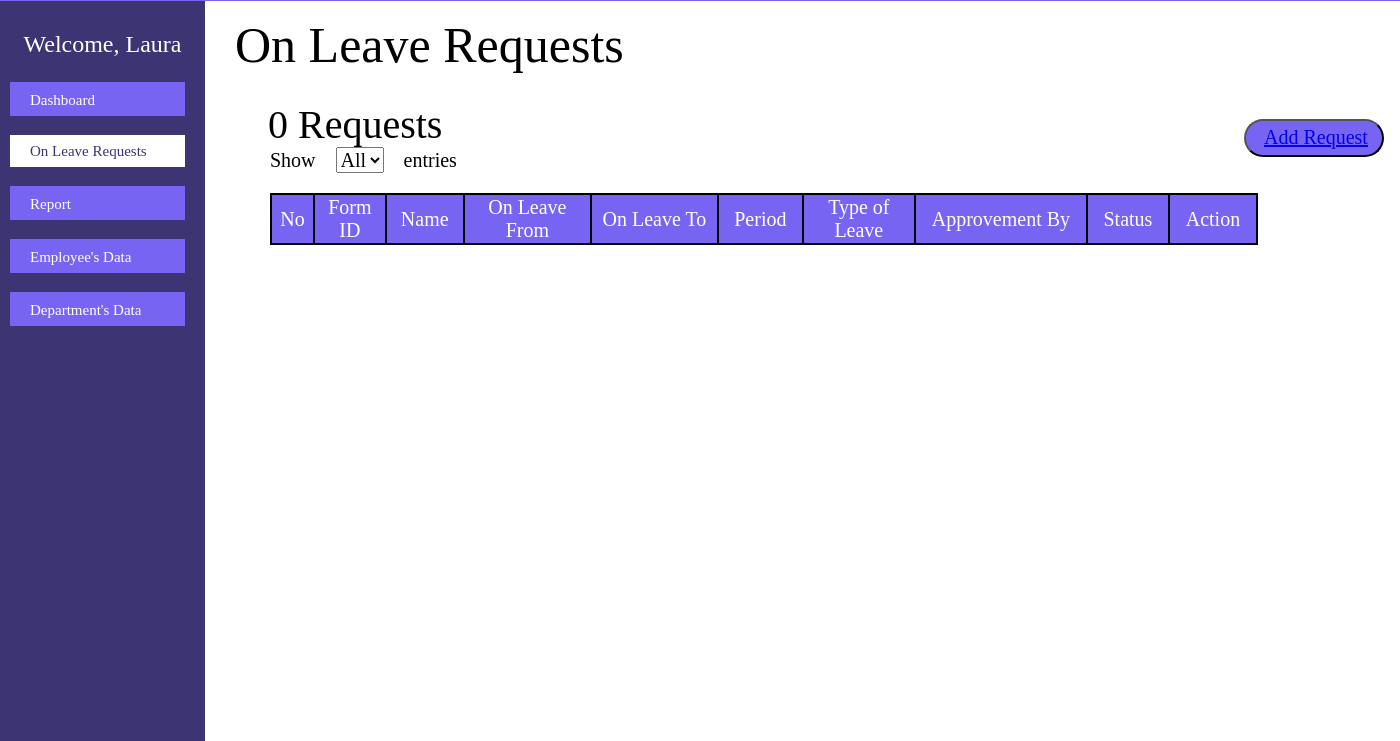
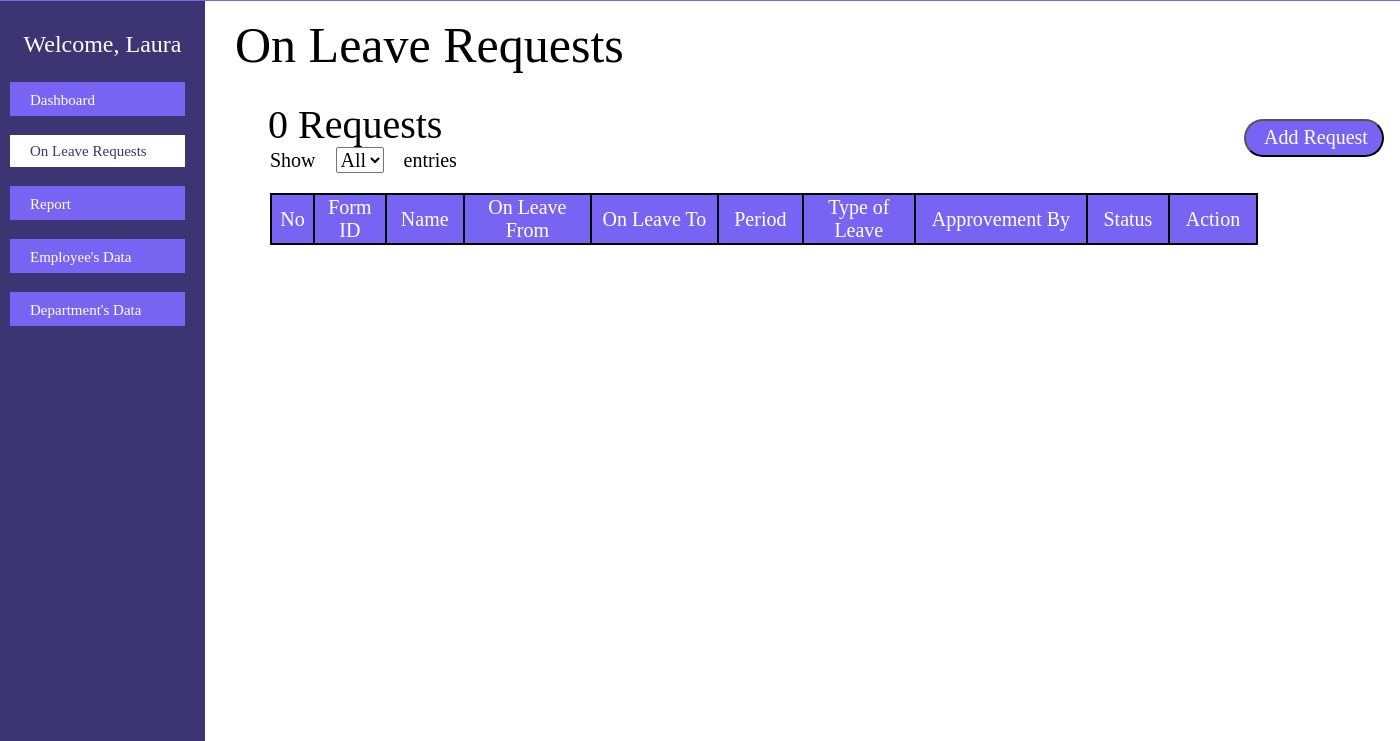
Before and after one commit to jocelyntong9/Permit, a PHP site: page /admin/admin_rol/admin_rol.php in a window 1400 px wide. Shown: the part 59-800 px from the top of the page. Run offline with PHP 8.4, Linux system fonts and the light colour scheme; the visitor is signed in with stand-in values (Sample User, id 1); data comes from the database, SQL or seed files in the repository; some libraries are stand-ins or nearby versions; some web fonts are replaced.

Commit message:
Update admin_rol.php

```diff
--- a/permit/admin/admin_rol/admin_rol.php
+++ b/permit/admin/admin_rol/admin_rol.php
@@ -74,7 +74,7 @@
 
         <div class="content">
                 <label class="subtitle"><?php echo $count. " Requests"?></label>
-                <a href="admin_rol_addrequest.php"><button type="button" class="AddRequest" name="Add Request"><a href="admin_rol_addrequest.php">Add Request</a></i>
+                <a href="admin_rol_addrequest.php"><button type="button" class="AddRequest" name="Add Request">Add Request</button></a></i>
 </button>
         </div>
 
```
